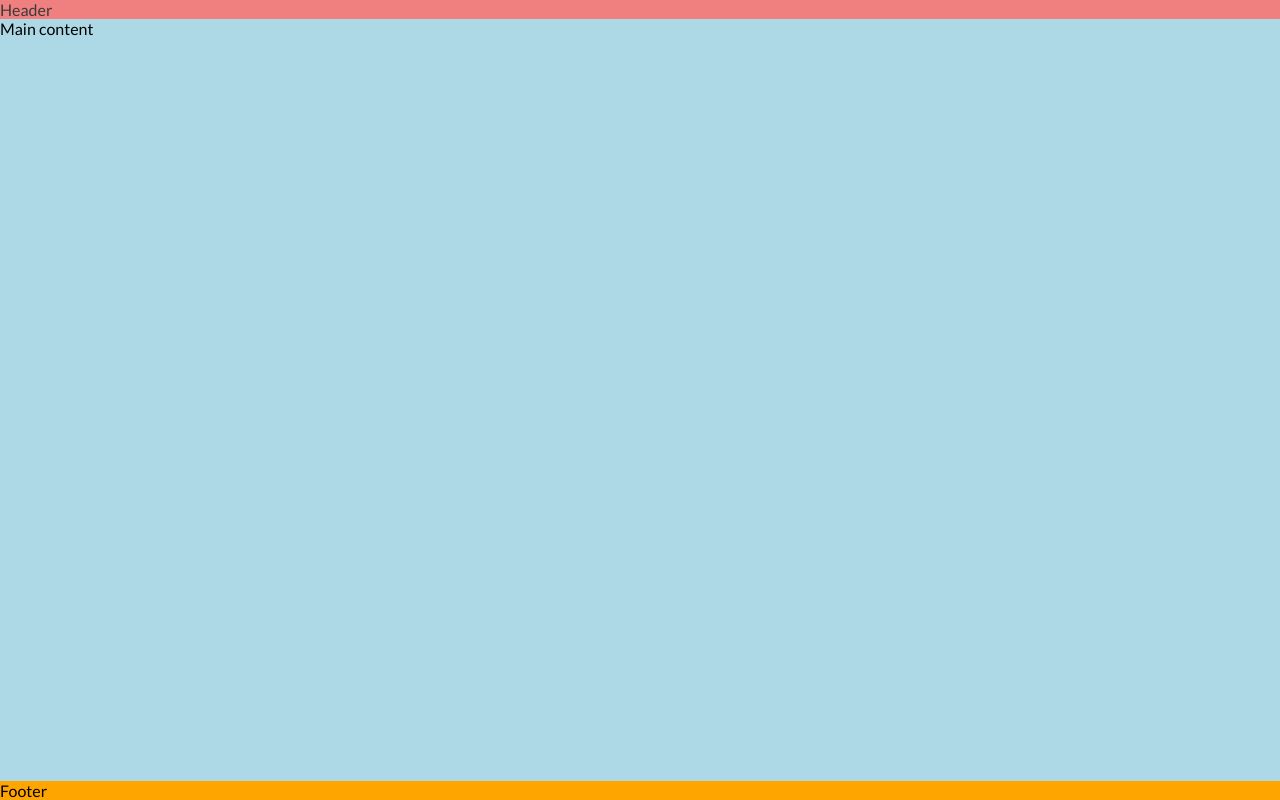
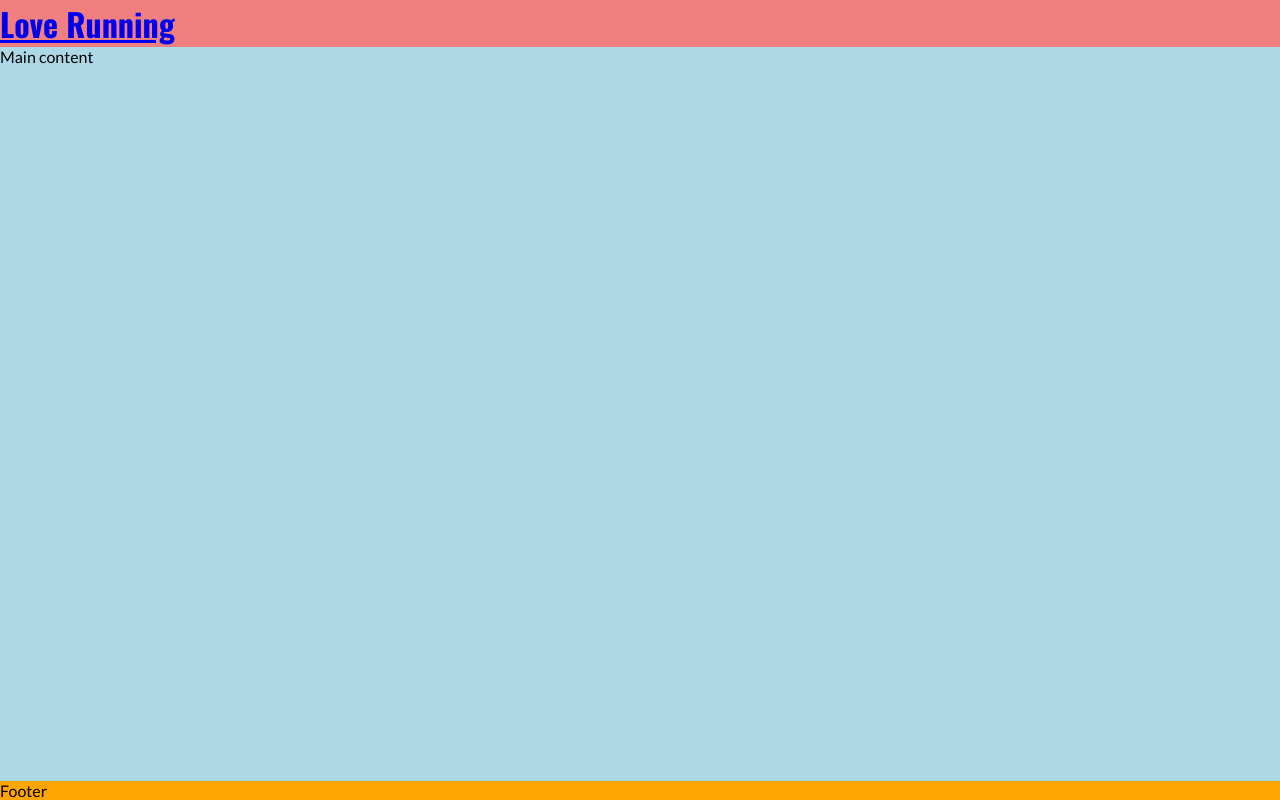
Before and after one commit to kasemdeautsch/Love-running-project, a plain HTML site: page index.html in a window 1280 px wide. Drawn offline with nearby package versions, Linux system fonts and the light colour scheme; files that its build step writes are made by us from their sources.

Commit message:
Add Logo to header and apply Oswald font

```diff
--- a/assets/css/style.css
+++ b/assets/css/style.css
@@ -19,6 +19,9 @@ header{
     background-color: lightcoral;
     color: #3a3a3a;
 }
+h1{
+    font-family: 'Oswald', sans-serif;
+}
 /*Main content*/
 main{
     background-color: lightblue;
--- a/index.html
+++ b/index.html
@@ -16,11 +16,16 @@
     <link rel="icon" type="image/png" sizes="32x32" href="assets/favicon/favicon-32x32.png">
     <link rel="icon" type="image/png" sizes="16x16" href="assets/favicon/favicon-16x16.png">
     <link rel="stylesheet" href="assets/css/style.css" type="text/css">
+    <link rel="stylesheet" href="style.css">
 </head>
 
 <body>
     <!-- Header -->
-    <header>Header</header>
+    <header>
+        <a href="index.html">
+            <h1 id="logo">Love Running</h1>
+        </a>
+    </header>
 
     <!-- Main content -->
     <main>Main content</main>
```
